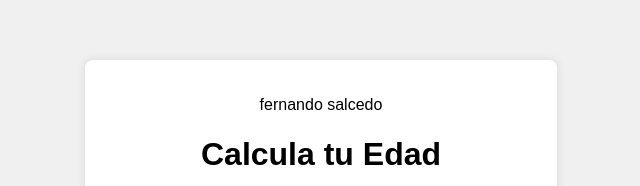
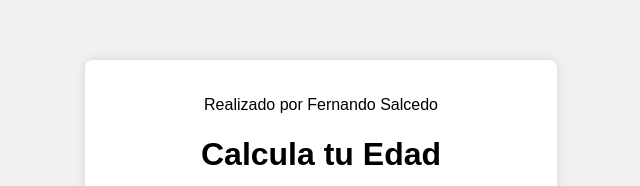
Before and after one commit to fernanjdjdj/calcula-tu-edad, a plain HTML site: page index.html in a window 1280 px wide. Shown: the part 228-414 px from the top of the page, without its empty margins (319-959 px from the left). Drawn offline with Linux system fonts and the light colour scheme.

Commit message:
Update index.html

```diff
--- a/index.html
+++ b/index.html
@@ -9,7 +9,7 @@
 </head>
 <body>
     <div class="container">
-         <p>fernando salcedo</p>
+         <p>Realizado por Fernando Salcedo</p>
         <h1>Calcula tu Edad</h1>
         <label for="birthdate">Fecha de Nacimiento:</label>
         <input type="date" id="birthdate">
```
